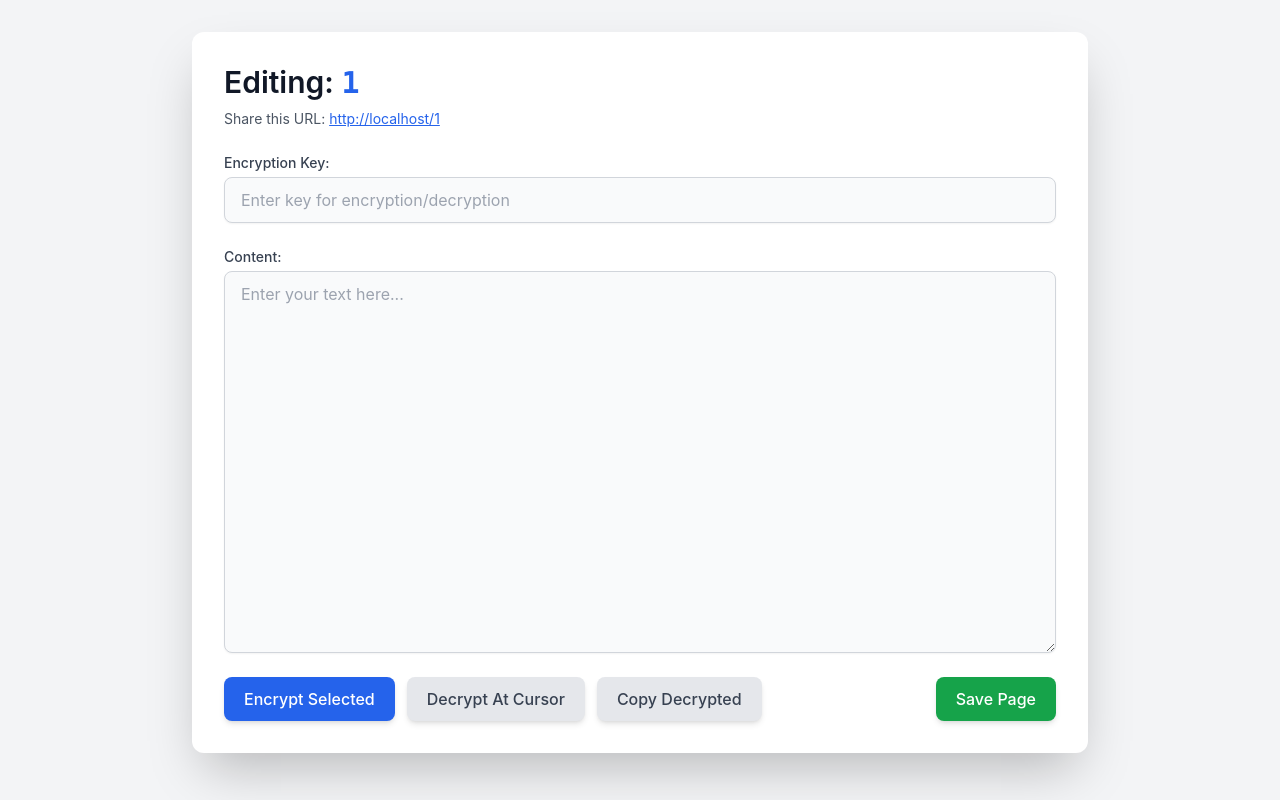
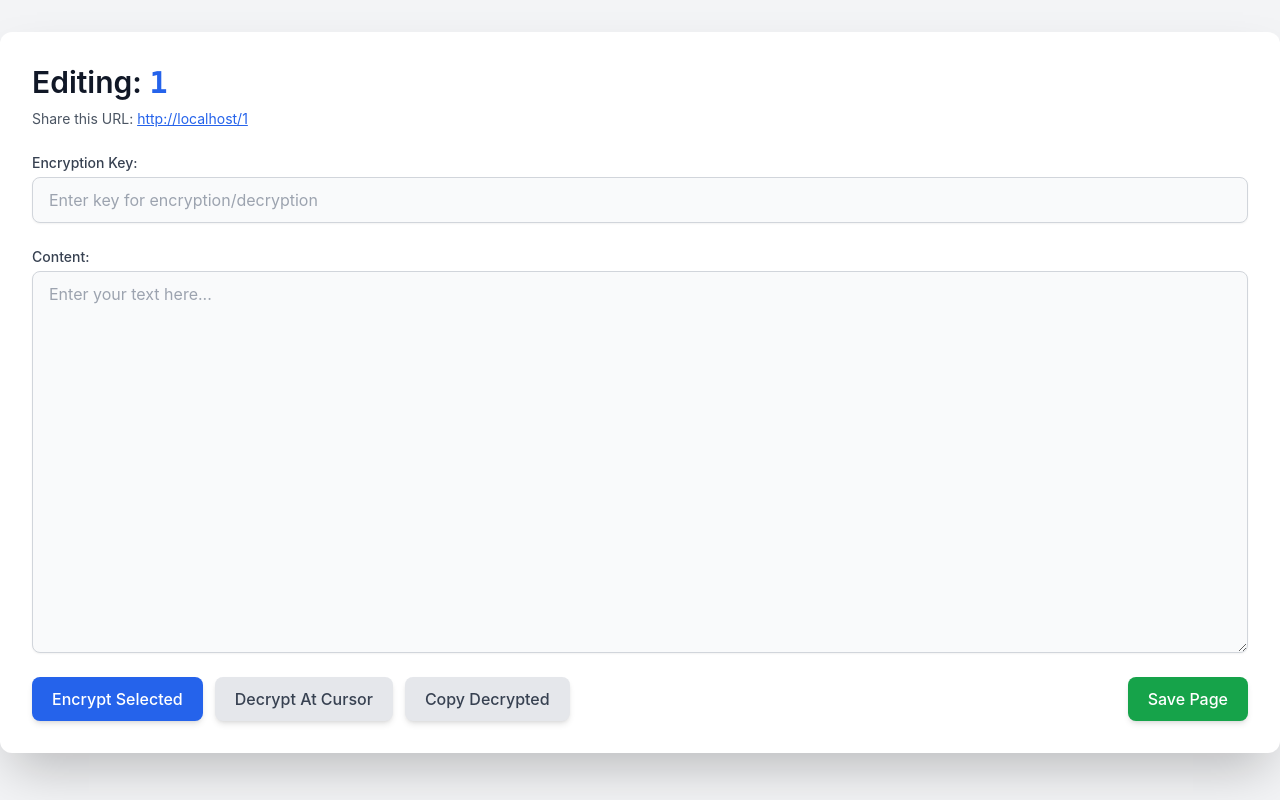
Before and after one commit to DG1001/cryptpad, a Flask app: template templates/editor.html in a window 1280 px wide. Run offline with Flask 2, Linux system fonts and the light colour scheme; the template is opened without the code that fills it: most values are stand-ins (such as "Sample title", 1, 10 or a date in 2020); some libraries are stand-ins or nearby versions.

Commit message:
style: Make editor full width

```diff
--- a/templates/editor.html
+++ b/templates/editor.html
@@ -17,8 +17,8 @@
         }
       </script>
 </head>
-<body class="bg-gray-100 text-gray-800 font-sans py-8 px-4 sm:px-6 lg:px-8">
-    <div class="max-w-4xl mx-auto bg-white p-6 sm:p-8 rounded-xl shadow-2xl">
+<body class="bg-gray-100 text-gray-800 font-sans py-8">
+    <div class="bg-white p-6 sm:p-8 rounded-xl shadow-2xl">
         <div class="mb-6">
             <h1 class="text-2xl sm:text-3xl font-semibold text-gray-900">Editing: <span class="font-mono text-blue-600">{{ page_id }}</span></h1>
             <p class="mt-2 text-sm text-gray-600">
```
